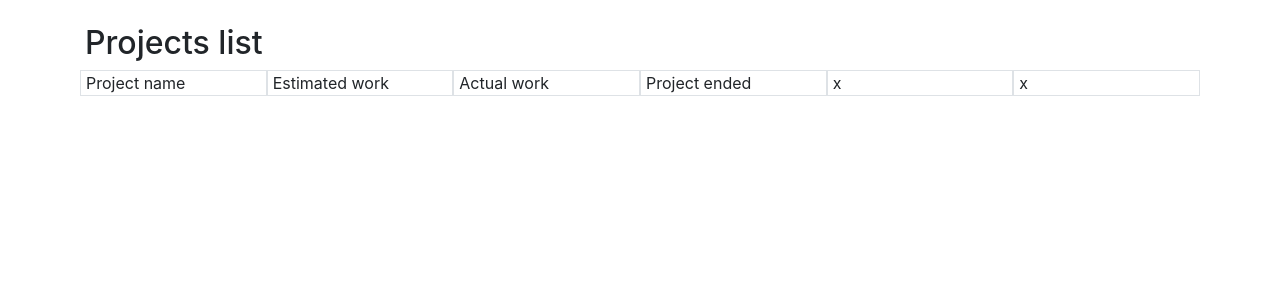
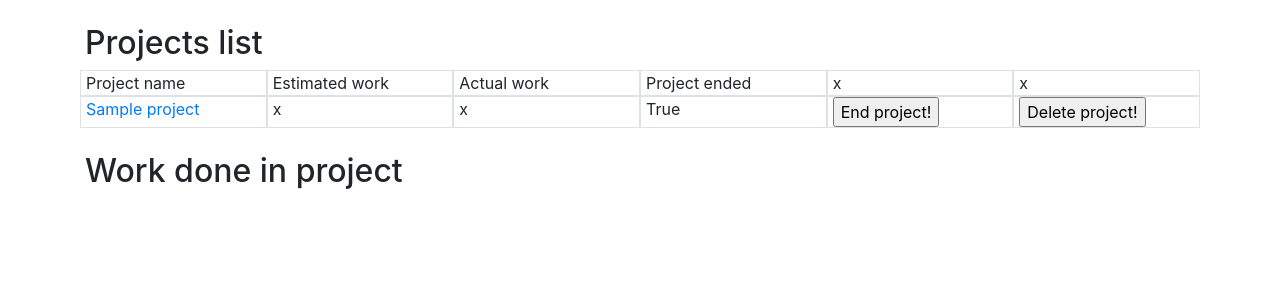
Before and after one commit to tjvalkonen/tyoaikaseuranta, a Flask app: page /projects in a window 1280 px wide. Shown: the part 56-356 px from the top of the page. Run offline with Flask 2, Linux system fonts and the light colour scheme; a user stored in the database is signed in; tables that the repository leaves empty hold one stand-in row (values such as "Sample post"); some libraries are stand-ins or nearby versions.

Commit message:
Yhteenvetokyselyiden korjailua

```diff
--- a/application/projects/views.py
+++ b/application/projects/views.py
@@ -8,7 +8,7 @@ from application.projects.forms import ProjectForm
 @app.route("/projects", methods=["GET"])
 @login_required
 def projects_index():
-    return render_template("projects/list.html", projects = Project.projects_list_workdone())
+    return render_template("projects/list.html", projects = Project.query.all(), work_done_in_projects = Project.projects_list_workdone())
 
 # projects = Project.query.all())
 
--- a/application/templates/projects/list.html
+++ b/application/templates/projects/list.html
@@ -38,7 +38,7 @@
       x
     </div>
     <div class="col-md-2 border">
-      {{ project.time }}
+      x
     </div>
     <div class="col-md-2 border">
       {{ project.done }}
@@ -55,5 +55,31 @@
     </div>
   </div>
     {% endfor %}
+</br>
+       <h2>Work done in project</h2>
+
+    {% for project in work_done_in_projects %}
+  <div class="form-row">
+    <div class="col-md-2 border">
+      {{ project.name }}
+    </div>
+    <div class="col-md-2 border">
+      x
+    </div>
+    <div class="col-md-2 border">
+      {{ project.time }}
+    </div>
+    <div class="col-md-2 border">
+      {{ project.done }}
+    </div>
+    <div class="col-md-2 border">
+	x
+    </div>
+    <div class="col-md-2 border">
+	x
+    </div>
+  </div>
+    {% endfor %}
+
 
 {% endblock %}
```
